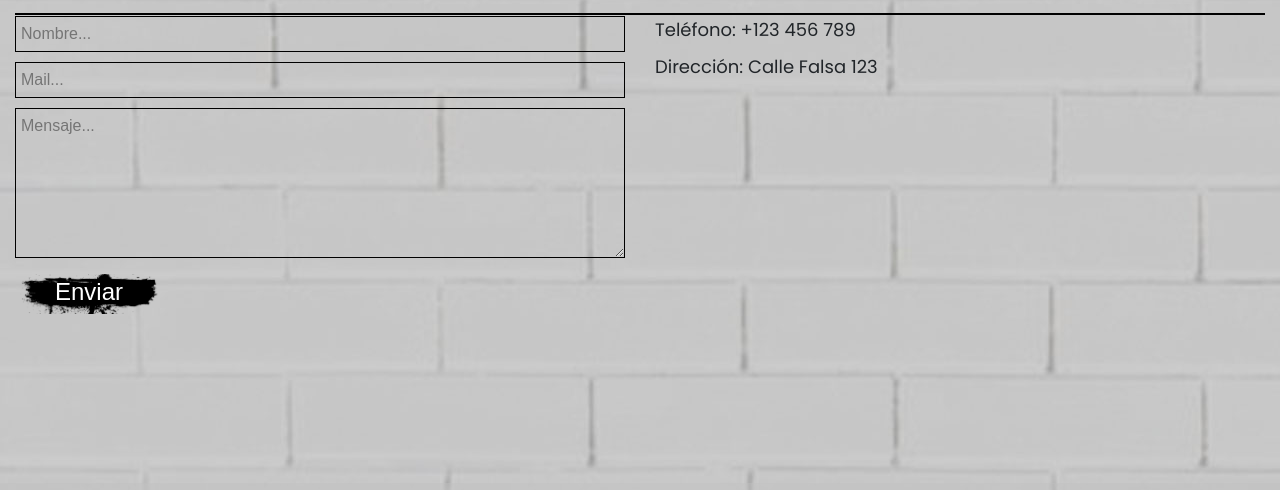
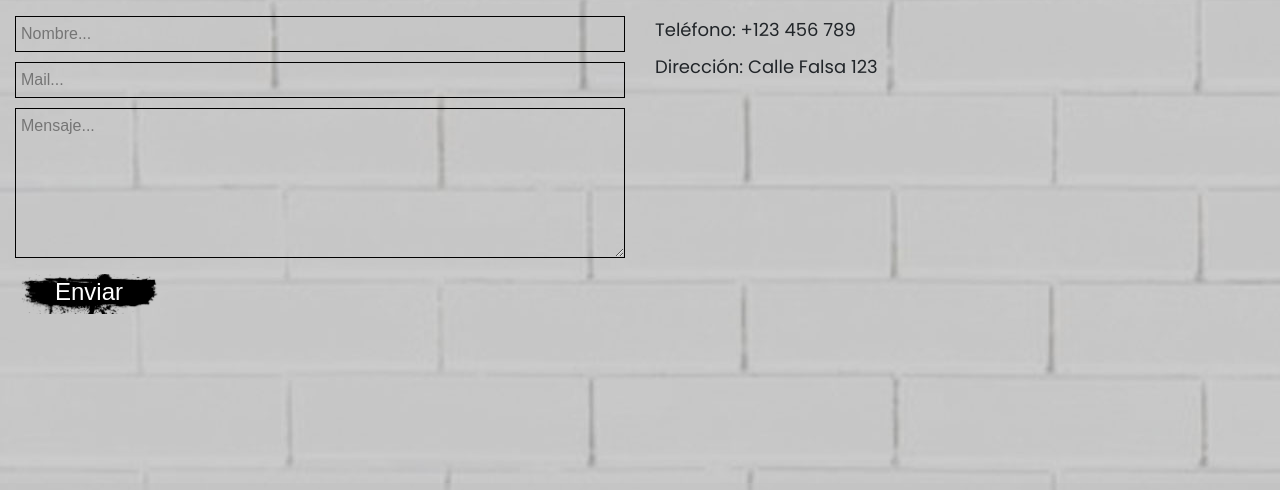
Before and after one commit to ocram32/StreetArtWeb, a plain HTML site: page contacto.html in a window 1280 px wide. Shown: the part 180-670 px from the top of the page. Drawn offline with nearby package versions, Linux system fonts and the light colour scheme; a web font is replaced by a local one.

Commit message:
Update contacto.html

```diff
--- a/contacto.html
+++ b/contacto.html
@@ -41,7 +41,6 @@
         <div class="headerpags">
             <h1 class="title">Contacto</h1>
             <p>¿Tenés alguna consulta? ¡Contactános!</p>
-            <hr style="border: solid 1px #000;">
             </div>
     <div class="row">
         <!-- Columna de formulario de contacto -->
```
